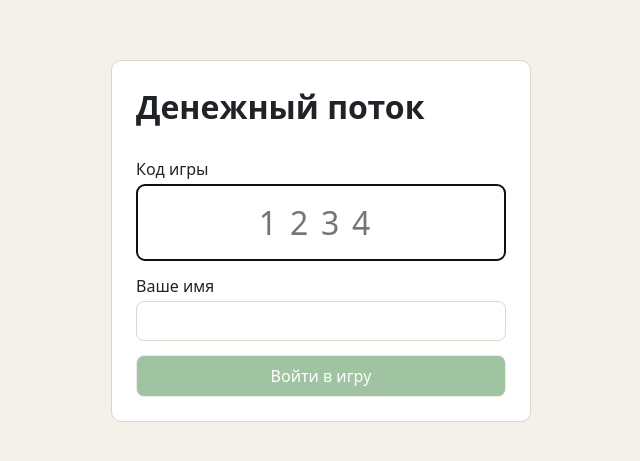
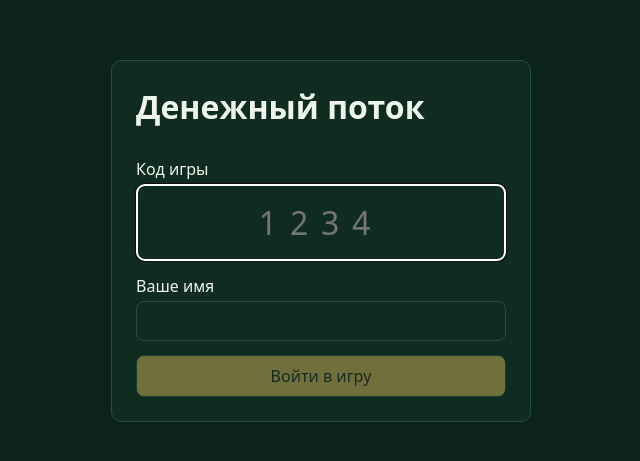
Before and after one commit to VitalySvyatyuk/cashflow, a React (Vite) app in the folder frontend/: page / in a window 1280 px wide. Shown: the part 159-620 px from the top of the page, without its empty margins (319-959 px from the left). Built offline with nearby package versions, Linux system fonts and the light colour scheme.

Commit message:
Whole UI themed as a card table: dark felt panels, gold accents, one theme for all

```diff
--- a/frontend/src/styles.css
+++ b/frontend/src/styles.css
@@ -7,35 +7,26 @@
 }
 
 :root {
-  --bg: #f4f1ea;
-  /* Игровое сукно под полем — одинаковое в светлой и тёмной теме */
+  /* Всё оформлено как игровой стол: поле на светлом сукне, вокруг — тёмное сукно,
+     акценты золотые. Тема одна, от светлой/тёмной темы системы не зависит. */
   --felt: #1f5e46;
   --felt-dark: #0f3324;
   --felt-center: #174a37;
   --felt-gold: #f1d58a;
-  --panel: #ffffff;
-  --text: #1f2328;
-  --muted: #6b7280;
-  --border: #ddd6c8;
-  --accent: #2e7d32;
-  --accent-text: #ffffff;
+  --bg: #0b231a;
+  --panel: #102c21;
+  --text: #eef5ee;
+  --muted: #9dbcaa;
+  --border: #24503e;
+  --accent: #e8c25e;
+  --accent-text: #1a2a1f;
   --warn: #ef6c00;
   --danger: #c62828;
-  --current: #fff7d6;
+  --current: #2f3d22;
   --radius: 10px;
+  color-scheme: dark;
   font-family: system-ui, -apple-system, "Segoe UI", Roboto, sans-serif;
   color: var(--text);
-}
-
-@media (prefers-color-scheme: dark) {
-  :root {
-    --bg: #17191c;
-    --panel: #22252a;
-    --text: #e8e6e3;
-    --muted: #9aa0a6;
-    --border: #3a3f46;
-    --current: #3a3420;
-  }
 }
 
 * {
@@ -77,9 +68,11 @@ button.ok {
 }
 button.warn {
   background: var(--warn);
+  color: #fff;
 }
 button.danger {
   background: var(--danger);
+  color: #fff;
 }
 button.link {
   background: none;
```
